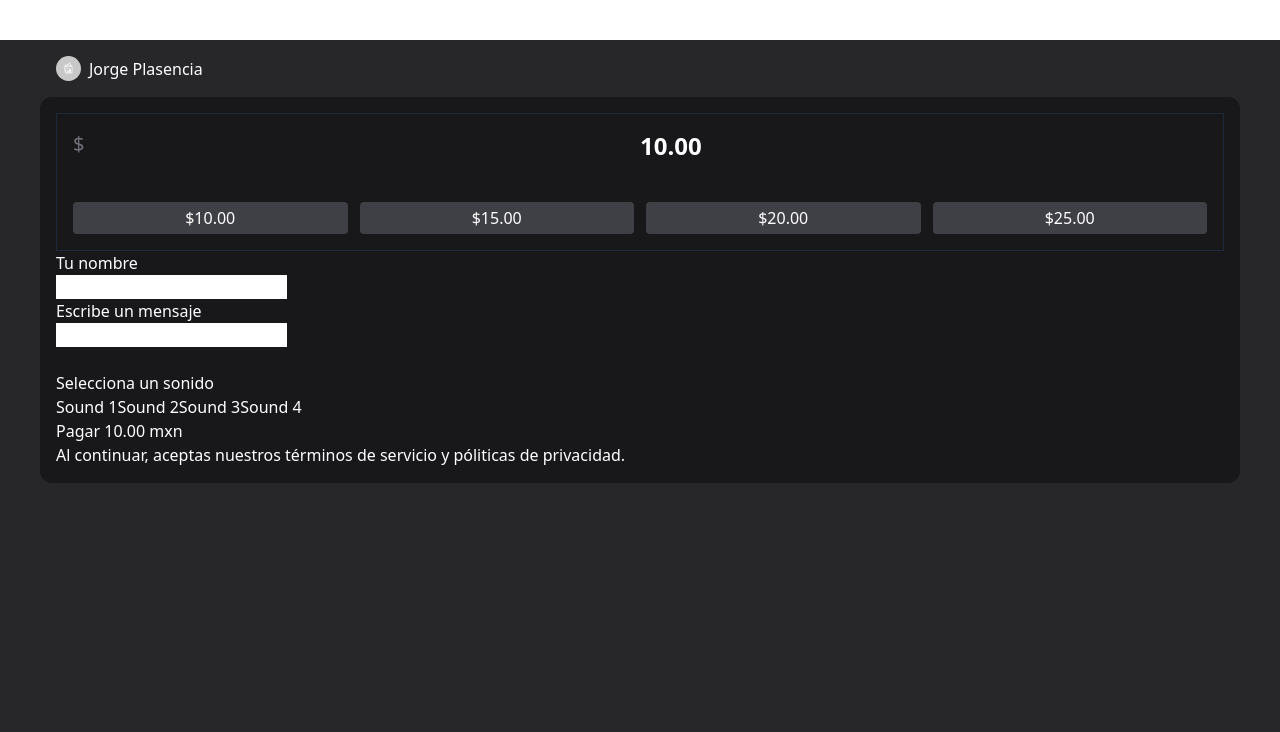
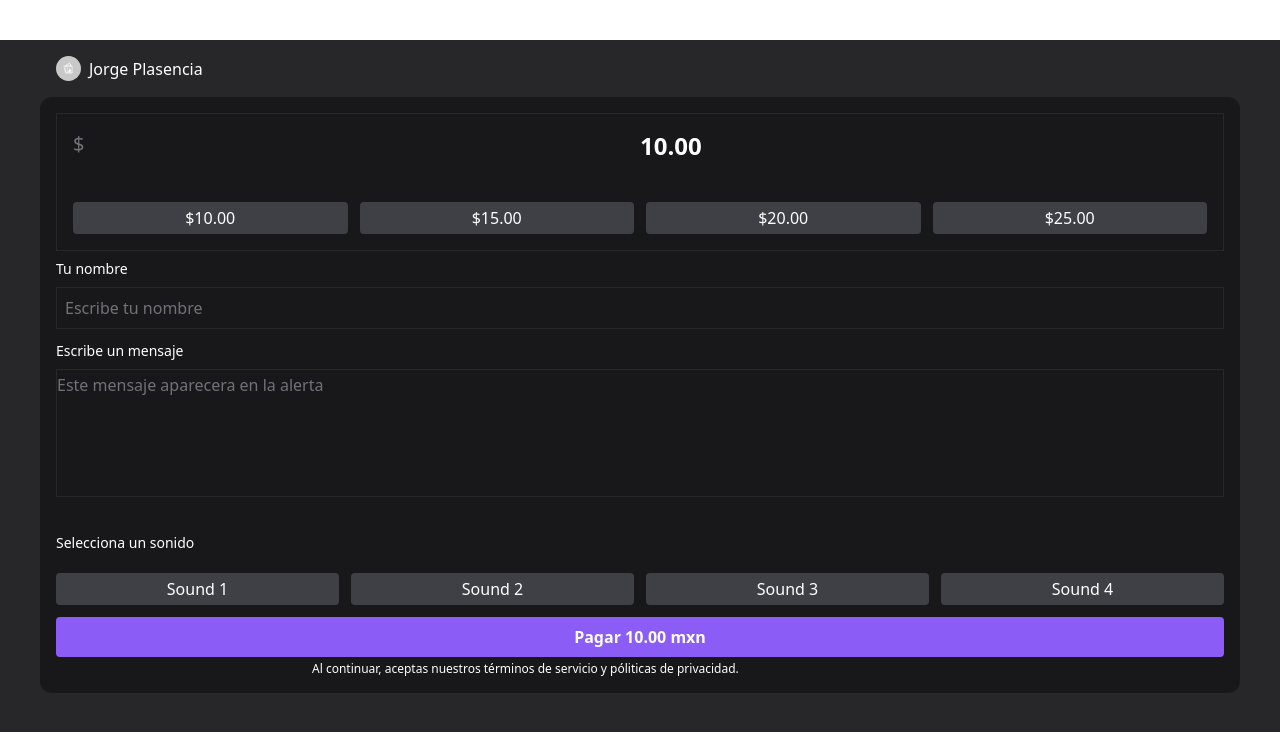
Before and after one commit to JorgePAJ/misFans, a Next.js app: page / in a window 1280 px wide. Shown: the top 732 px of the page. Built offline with nearby package versions, Linux system fonts and the light colour scheme.

Commit message:
first version

```diff
--- a/components/form.js
+++ b/components/form.js
@@ -6,8 +6,8 @@ function Forms() {
   const { setName, setMessage, name, message } = useUsuario();
   const formik = useFormik({
     initialValues: {
-      name: name ,
-      message:  message ,
+      name: name,
+      message: message,
     },
   });
   setName(formik.values.name);
@@ -17,20 +17,24 @@ function Forms() {
     <div>
       <form>
         <label htmlFor="name">
-          <h5>Tu nombre</h5>
+          <h5 className="text-sm mt-2 mb-1">Tu nombre</h5>
         </label>
         <input
+          className="bg-transparent border border-zinc-800 w-full my-1 p-2 placeholder:text-zinc-500"
           type="text"
           id="name"
+          placeholder="Escribe tu nombre"
           name="name"
           onChange={formik.handleChange}
         />
-        <h5>Escribe un mensaje</h5>
+        <h5 className="text-sm mt-2 mb-1">Escribe un mensaje</h5>
         <label name="message" type="text" />
         <input
+          className="text-top align-top bg-transparent border pb-24 border-zinc-800 w-full h-32 my-1  placeholder:text-zinc-500"
           type="text"
           id="message"
           name="message"
+          placeholder="Este mensaje aparecera en la alerta"
           onChange={formik.handleChange}
         />
         <p>&nbsp;</p>
--- a/components/modal.js
+++ b/components/modal.js
@@ -1,6 +1,7 @@
 import { useState, useEffect } from "react";
 import ReactDOM from "react-dom";
 import styles from "../styles/modal.module.css";
+import { UsuarioProvider, useUsuario } from "../Context/usuario-context";
 
 export default function Modal({ show, onClose, children }) {
   const [isBrowser, setIsBrowser] = useState(false);
@@ -14,15 +15,20 @@ export default function Modal({ show, onClose, children }) {
     onClose();
   };
 
+  const {name, message, cantidad, sonido} = useUsuario();
   const modalContent = show ? (
-    <div className={styles.overlay}>
-      <div className={styles.modal}>
-        <div className={styles.header}>
+    <div className="text-white absolute top-0 left-0 w-full h-full flex justify-center items-center backdrop-blur ">
+      <div className="bg-zinc-900 border rounded-lg p-5 w-1/2 h-1/2">
+        <div className="flex justify-end text-2xl">
           <a href="#" onClick={handleClose}>
-            <button>Close</button>
+            <button>X</button>
           </a>
         </div>
-        <div className={styles.body}>{children}</div>
+        <div className="pt-10 grid grid-rows-4">
+          <div className="text-center font-semibold text-5xl">¡Gracias {name}!</div>
+          <div className="text-center font-thin">Haz enviado ${cantidad}.00 con el {sonido}</div>
+          <div className="text-center font-medium text-xl ">"{message}"</div>
+        </div>
       </div>
     </div>
   ) : null;
--- a/pages/index.js
+++ b/pages/index.js
@@ -31,7 +31,7 @@ export default function Home() {
         {/* // Elements div */}
         <div className="bg-zinc-900 rounded-xl p-4">
           {/* // Dinero div */}
-          <div className="flex border border-slate-800 p-4 grid">
+          <div className="flex border border-zinc-800 p-4 grid">
             {/* // Cantidad div */}
             <div className="grid grid-cols-2 content-start">
               <p className="text-zinc-500 text-xl">$</p>
@@ -79,38 +79,42 @@ export default function Home() {
           <div>
             {/* // Nombre y Mensaje Div */}
             <div>
-              <Form />
+              <Form/>
               <p></p>
             </div>
             {/* // Sonidos div */}
             <div>
-              <h5>Selecciona un sonido</h5>
+              <h5 className="text-sm mt-2 mb-1">Selecciona un sonido</h5>
               {/* // botones sonidos div */}
-              <div>
+              <div className="mt-5 text-center grid grid-cols-4 gap-3">
                 <button
+                className="bg-zinc-700 rounded p-1 hover:bg-zinc-500"
                   onClick={() => {
-                    setSonido("Sound 1");
+                    setSonido("Sonido 1");
                   }}
                 >
                   Sound 1
                 </button>
                 <button
+                className="bg-zinc-700 rounded p-1 hover:bg-zinc-500"
                   onClick={() => {
-                    setSonido("Sound 2");
+                    setSonido("Sonido 2");
                   }}
                 >
                   Sound 2
                 </button>
                 <button
+                className="bg-zinc-700 rounded p-1 hover:bg-zinc-500"
                   onClick={() => {
-                    setSonido("Sound 3");
+                    setSonido("Sonido 3");
                   }}
                 >
                   Sound 3
                 </button>
                 <button
+                className="bg-zinc-700 rounded p-1 hover:bg-zinc-500"
                   onClick={() => {
-                    setSonido("Sound 4");
+                    setSonido("Sonido 4");
                   }}
                 >
                   Sound 4
@@ -118,11 +122,13 @@ export default function Home() {
               </div>
             </div>
             {/* // Pay div */}
-            <div>
-              <button onClick={() => setShowModal(true)}>
+            <div className="">
+              <button
+               className="bg-violet-500 w-full rounded p-2 mt-3 font-semibold"
+               onClick={() => setShowModal(true)}>
                 Pagar {cantidad}.00 mxn
               </button>
-              <p>
+              <p className="text-xs font-thin w-full px-64 mt-1">
                 Al continuar, aceptas nuestros términos de servicio y póliticas
                 de privacidad.
               </p>
```
